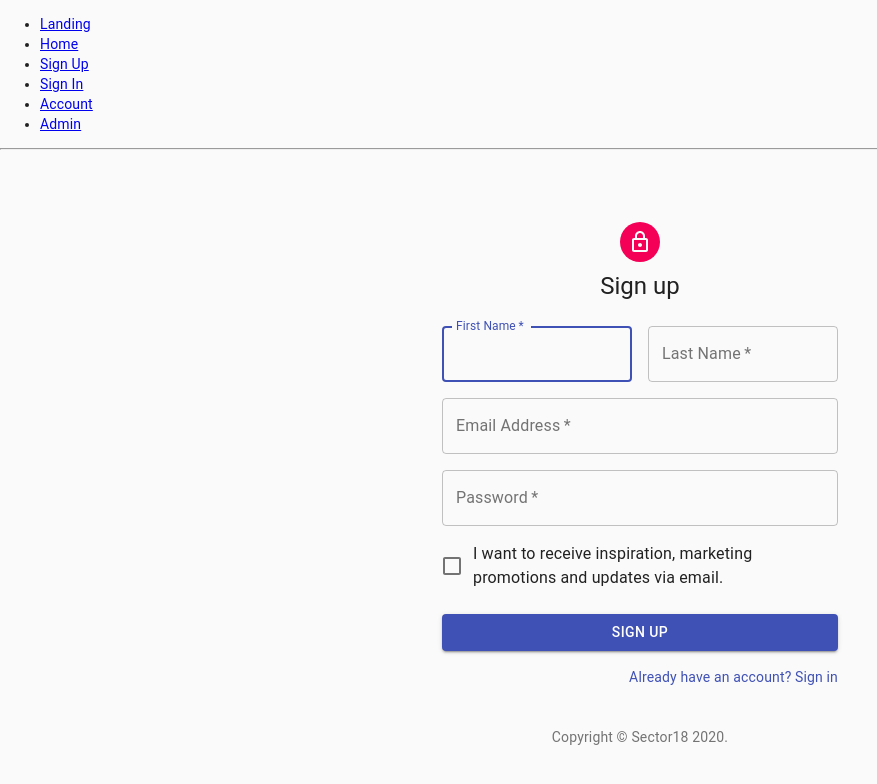
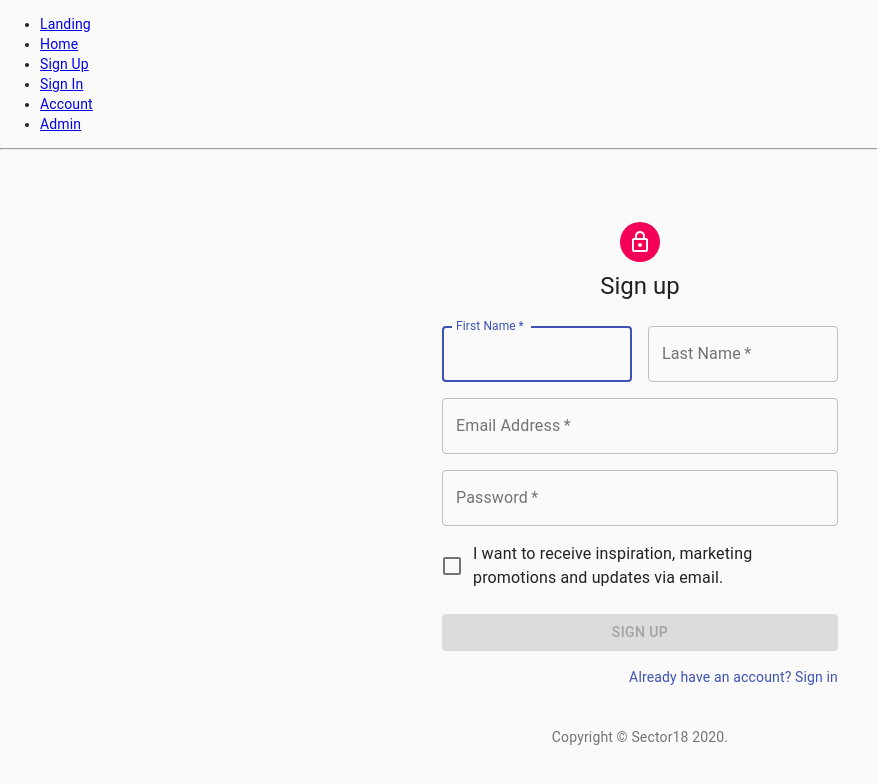
Before and after one commit to rayed-therap/react-firebase-auth, a React (Create React App) app: page /signup in a window 1280 px wide. Shown: the top 784 px of the page, without its empty margins (0-877 px from the left). Built offline with nearby package versions, Linux system fonts and the light colour scheme; no server answers.

Commit message:
feat: Add signup form required validation

```diff
--- a/src/components/SignUp/index.tsx
+++ b/src/components/SignUp/index.tsx
@@ -1,5 +1,6 @@
 import React from "react";
 import SignUpForm from "./signup";
+import { stat } from "fs";
 
 const initialState = {
   firstName: "",
@@ -11,6 +12,12 @@ const initialState = {
 
 const SignUpPage = () => {
   const [state, setState] = React.useState(initialState);
+
+  const isInvalid: boolean =
+    state.firstName === "" ||
+    state.lastName === "" ||
+    state.email === "" ||
+    state.password === "";
 
   const onChange: React.ChangeEventHandler<HTMLInputElement> = (event) => {
     setState({
@@ -24,7 +31,11 @@ const SignUpPage = () => {
   };
 
   return (
-    <SignUpForm handleSubmit={onSubmit} handleChange={onChange}></SignUpForm>
+    <SignUpForm
+      isInvalid={isInvalid}
+      handleSubmit={onSubmit}
+      handleChange={onChange}
+    ></SignUpForm>
   );
 };
 
--- a/src/components/SignUp/signup.tsx
+++ b/src/components/SignUp/signup.tsx
@@ -48,12 +48,16 @@ const useStyles = makeStyles((theme) => ({
 }));
 
 type SignUpFormProps = {
+  isInvalid: boolean;
   handleSubmit: React.ChangeEventHandler<HTMLFormElement>;
   handleChange: React.ChangeEventHandler<HTMLInputElement>;
 };
-const SignUpForm = ({ handleSubmit, handleChange }: SignUpFormProps) => {
+const SignUpForm = ({
+  isInvalid,
+  handleSubmit,
+  handleChange,
+}: SignUpFormProps) => {
   const classes = useStyles();
-
   return (
     <Container component="main" maxWidth="xs">
       <CssBaseline />
@@ -129,6 +133,7 @@ const SignUpForm = ({ handleSubmit, handleChange }: SignUpFormProps) => {
             variant="contained"
             color="primary"
             className={classes.submit}
+            disabled={isInvalid}
           >
             Sign Up
           </Button>
```
